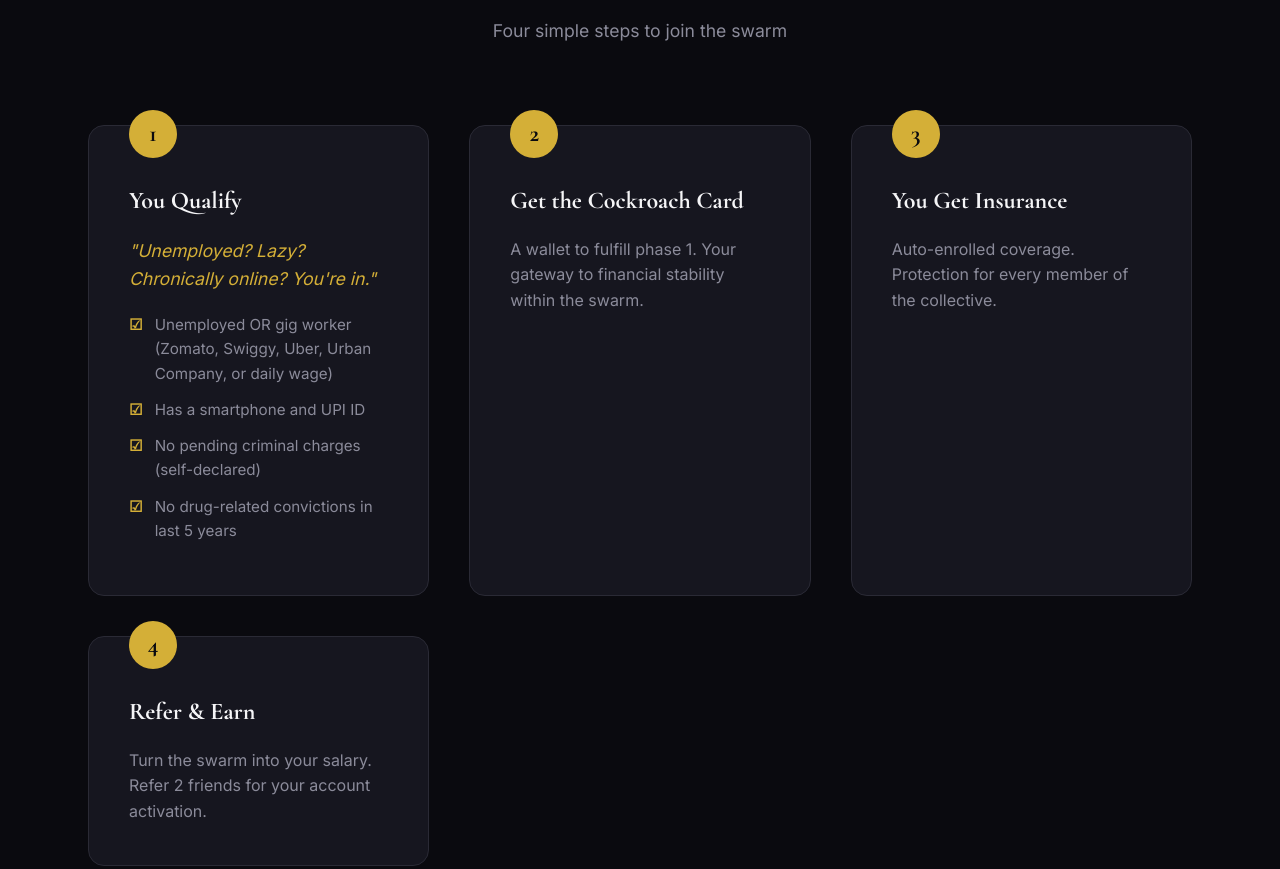
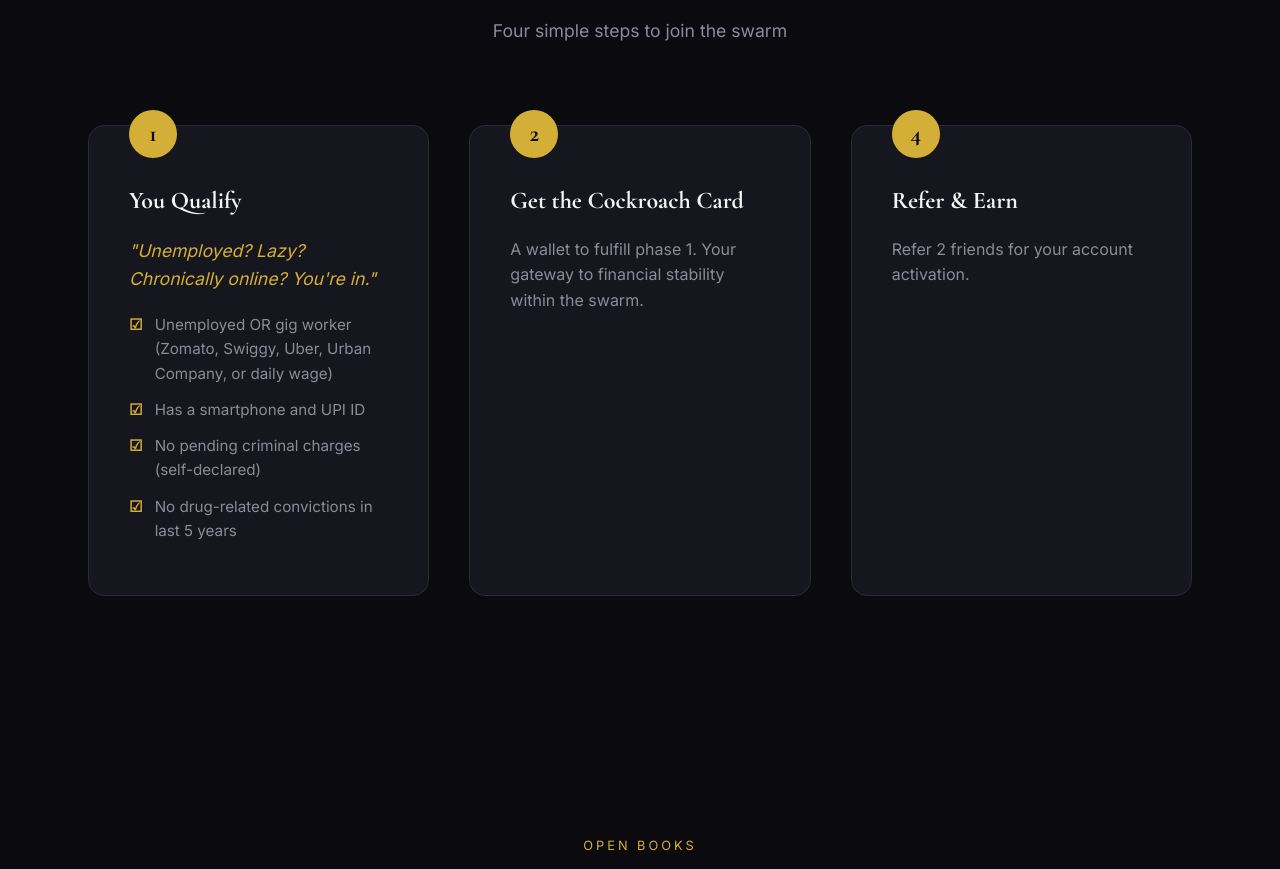
Before and after one commit to cockroachfinance/cockroachfinance, a plain HTML site: page v2.html in a window 1280 px wide. Shown: the part 1131-2000 px from the top of the page. Drawn offline with nearby package versions, Linux system fonts and the light colour scheme.

Commit message:
Update v2.html

```diff
--- a/v2.html
+++ b/v2.html
@@ -1174,18 +1174,12 @@
                     A wallet to fulfill phase 1. Your gateway to financial stability within the swarm.
                 </p>
             </div>
-            <div class="step-card reveal stagger-2 reveal-right">
-                <div class="step-number">3</div>
-                <h3 class="step-title">You Get Insurance</h3>
-                <p style="color: var(--text-secondary); margin-top: 16px;">
-                    Auto-enrolled coverage. Protection for every member of the collective.
-                </p>
-            </div>
+
             <div class="step-card reveal stagger-3 reveal-left">
                 <div class="step-number">4</div>
                 <h3 class="step-title">Refer & Earn</h3>
                 <p style="color: var(--text-secondary); margin-top: 16px;">
-                    Turn the swarm into your salary. Refer 2 friends for your account activation.
+                    Refer 2 friends for your account activation.
                 </p>
             </div>
         </div>
```
